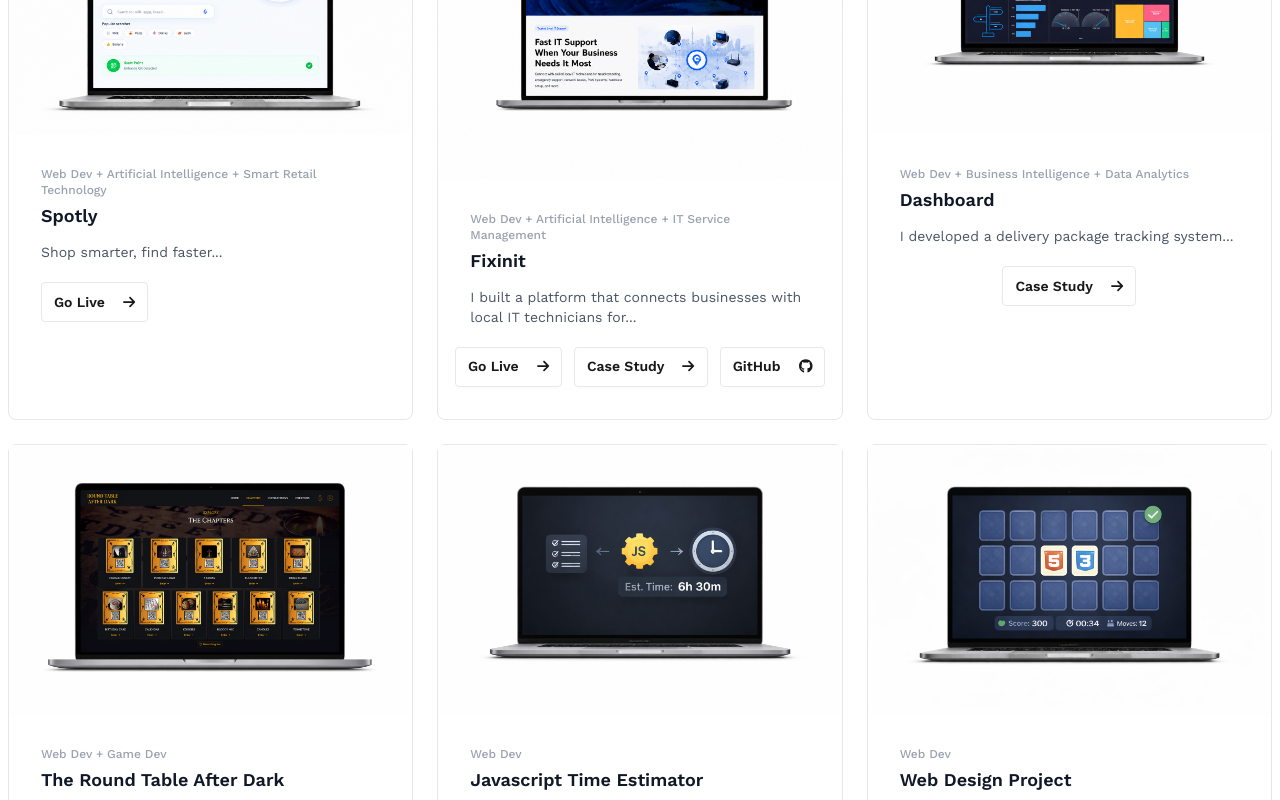
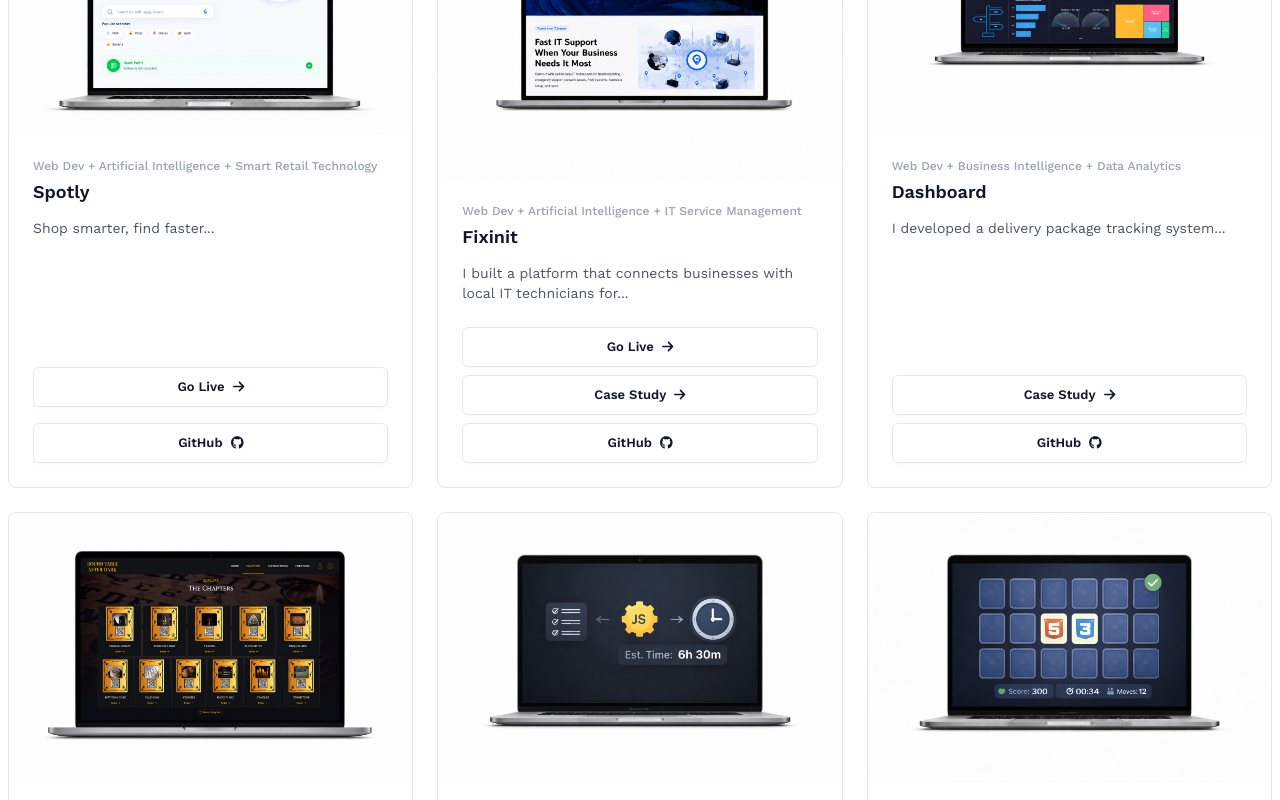
Before and after one commit to Yassine-Elamri34/Portfolio-Yassine, a React (Vite) app: page /#/ in a window 1280 px wide. Shown: the part 2220-3020 px from the top of the page. Built offline with nearby package versions, Linux system fonts and the light colour scheme.

Commit message:
reformulation

```diff
--- a/src/components/portfolio/Portfolio.jsx
+++ b/src/components/portfolio/Portfolio.jsx
@@ -8,6 +8,7 @@
 import card51 from "../../assets/images/portfolio-images/card-51.png";
 import card69 from "../../assets/images/portfolio-images/card-69.png";
 const projectData = [
+
 {
   id: 4,
   slug: "",
@@ -16,7 +17,9 @@
   title: "Spotly",
   description: "Shop smarter, find faster...",
   link: "https://spotly-zmfm.onrender.com/",
+  github: "https://github.com/Yassine-Elamri34/Spotly",
 },
+
    {
   id: 6,
   slug: "Fixinit",
@@ -26,7 +29,7 @@
   description:
     "I built a platform that connects businesses with local IT technicians for...",
   link: "https://fixinit.ca",
-  github: "YOUR_FIXINIT_GITHUB_REPO_LINK",
+  github: "https://github.com/Yassine-Elamri34/Fixinit",
 },
  {
     id: 1,
@@ -36,6 +39,7 @@
     title: "Dashboard",
     description: "I developed a delivery package tracking system...",
     link: "",
+     github: "https://github.com/Yassine-Elamri34/Box2home-Dashboards"
   },
 {
     id: 5,
@@ -45,6 +49,7 @@
     title: "The Round Table After Dark",
     description: "I served as lead developer on a horror game...",
     link: "https://afterdark-game.com",
+    github: "https://github.com/TrioTech-WebDev/afterdark-game"
   },
 
 
@@ -67,6 +72,7 @@
     title: "Web Design Project",
     description: "I developed a flip memory card game...",
     link: "https://yassine-elamri34.github.io/Final-Web-Design-Project/",
+     github: "https://github.com/Yassine-Elamri34/Final-Web-Design-Project"
   },
 
 ];
--- a/src/components/portfolio/Projects.jsx
+++ b/src/components/portfolio/Projects.jsx
@@ -1,3 +1,4 @@
+
 import { faArrowRight } from "@fortawesome/free-solid-svg-icons";
 import { faGithub } from "@fortawesome/free-brands-svg-icons";
 import { FontAwesomeIcon } from "@fortawesome/react-fontawesome";
@@ -5,32 +6,50 @@
 
 const Projects = ({ data }) => {
   const buttonClass =
-  "btn hover:border-picto-primary hover:text-picto-primary bg-white text-[13px] xs:text-[14px] font-semibold transition-all duration-300 px-3 py-2 min-h-0 h-10 whitespace-nowrap";
+    "btn flex items-center justify-center gap-2 w-full h-10 min-h-0 " +
+    "px-2 py-2 bg-white border border-gray-200 rounded-md " +
+    "text-gray-900 text-[12px] sm:text-[13px] font-semibold " +
+    "hover:border-picto-primary hover:text-picto-primary " +
+    "transition-all duration-300 whitespace-nowrap";
+
   return (
-    <div className="max-w-106 rounded-lg outline-[#FFFFFF] hover:shadow-2xl duration-300 transition-all shadow-gray-300 border border-gray-200">
-      <img src={data?.image} alt={`${data?.title} image`} />
+    <div className="w-full h-full max-w-106 flex flex-col rounded-lg border border-gray-200 hover:shadow-2xl transition-all duration-300 shadow-gray-300 overflow-hidden">
 
-      <div className="p-4 xs:p-8">
+      {/* PROJECT IMAGE */}
+      <img
+        src={data?.image}
+        alt={`${data?.title} image`}
+        className="w-full object-cover"
+      />
+
+      {/* CARD CONTENT */}
+      <div className="p-4 xs:p-6 flex flex-col flex-grow">
+
+        {/* CATEGORY */}
         <p className="text-gray-400 text-xs font-medium">
           {data?.category}
         </p>
 
+        {/* TITLE */}
         <p className="text-gray-900 text-md xxs:text-lg font-semibold pt-1 mb-3">
           {data?.title}
         </p>
 
+        {/* DESCRIPTION */}
         <p
-          style={{ lineHeight: "20px", letterSpacing: "0%" }}
           className="text-gray-600 text-xs xxs:text-[14px] text-wrap"
+          style={{ lineHeight: "20px" }}
         >
           {data?.description}
         </p>
 
-      {data?.slug ? (
-  <div className="flex flex-row justify-center items-center gap-3 mt-5 flex-nowrap">
+        {/* BUTTONS - ALWAYS AT BOTTOM */}
+        <div className="mt-auto pt-6">
+
+          <div className="flex flex-wrap items-center justify-start gap-2 w-full">
 
             {/* GO LIVE */}
-    {data?.link && (
+            {data?.link ? (
               <a
                 href={data.link}
                 target="_blank"
@@ -38,27 +57,27 @@
                 className={buttonClass}
               >
                 Go Live
-
-        <span className="ms-1 xs:ms-3">
                 <FontAwesomeIcon icon={faArrowRight} />
-        </span>
               </a>
+            ) : (
+              <div />
             )}
 
             {/* CASE STUDY */}
+            {data?.slug ? (
               <Link
                 to={`/${data.slug}`}
                 className={buttonClass}
               >
                 Case Study
-
-      <span className="ms-1 xs:ms-3">
                 <FontAwesomeIcon icon={faArrowRight} />
-      </span>
               </Link>
+            ) : (
+              <div />
+            )}
 
             {/* GITHUB */}
-    {data?.github && (
+            {data?.github ? (
               <a
                 href={data.github}
                 target="_blank"
@@ -66,27 +85,15 @@
                 className={buttonClass}
               >
                 GitHub
+                <FontAwesomeIcon icon={faGithub} />
+              </a>
+            ) : (
+              <div />
+            )}
 
-        <span className="ms-1 xs:ms-3">
-          <FontAwesomeIcon icon={faGithub} />
-        </span>
-      </a>
-    )}
           </div>
-) : (
-  <a
-    href={data?.link}
-    target="_blank"
-    rel="noopener noreferrer"
-    className={`${buttonClass} mt-5`}
-  >
-    Go Live
+        </div>
 
-    <span className="ms-1 xs:ms-3">
-      <FontAwesomeIcon icon={faArrowRight} />
-    </span>
-  </a>
-)}
       </div>
     </div>
   );
```
Lines whose indentation alone changed are shown as unchanged.
